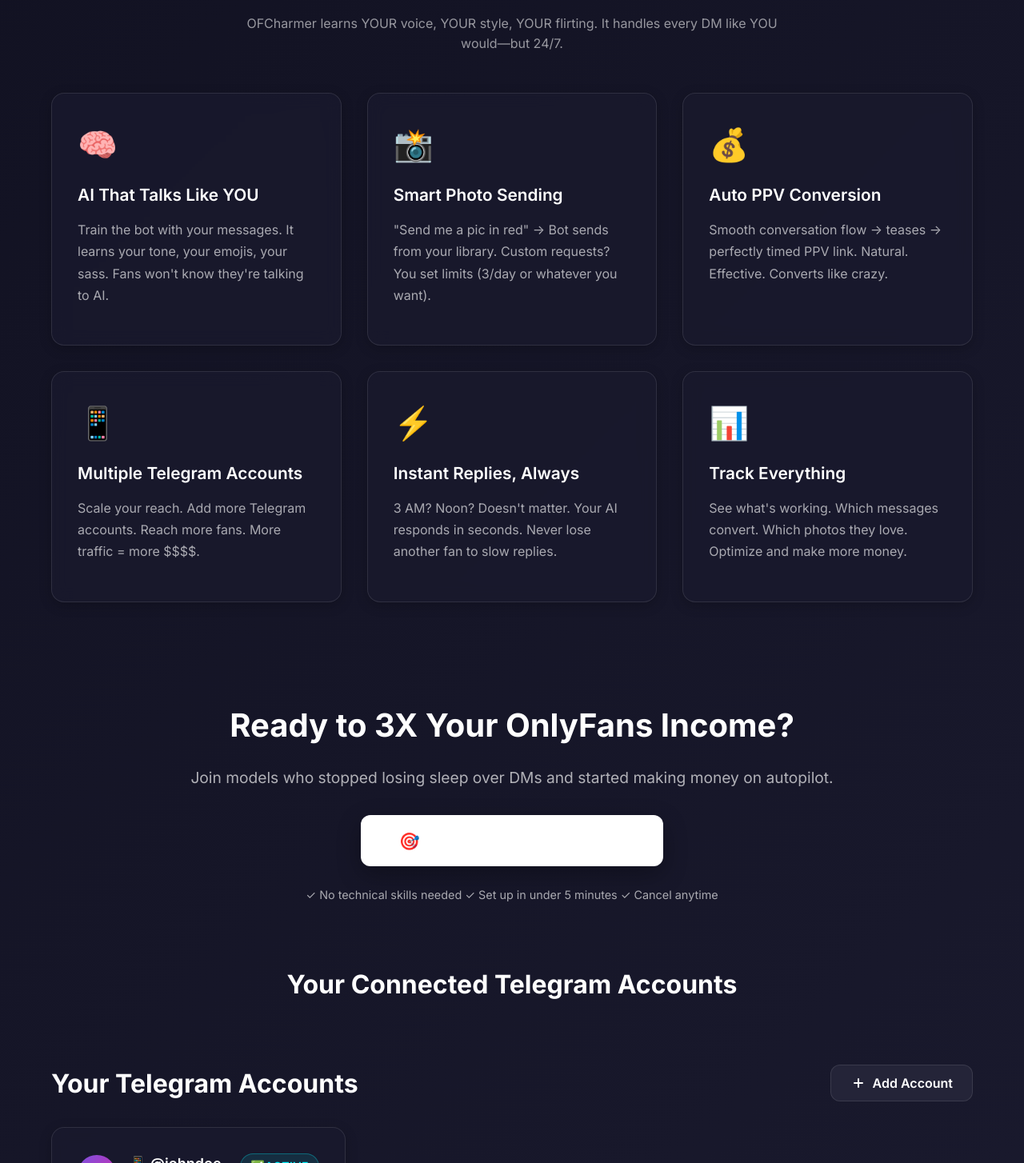
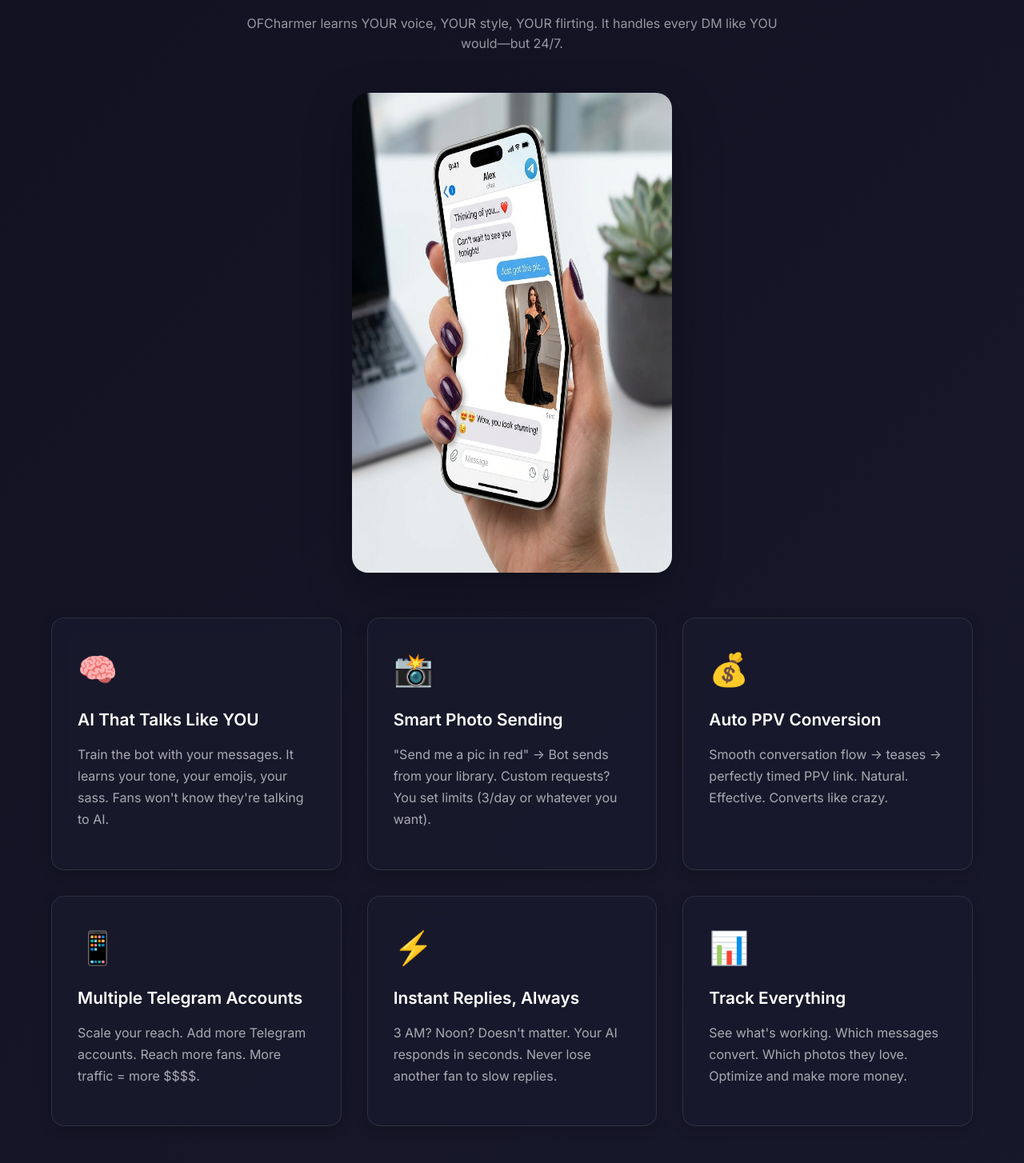
Before and after one commit to minhdo714/telegram-integration, a Next.js app: page / in a window 1280 px wide. Shown: the part 1296-2750 px from the top of the page at 80% size. Built offline with nearby package versions, Linux system fonts and the light colour scheme.

Commit message:
Add conversation mockup image and fix CTA button styling

```diff
--- a/app/page.js
+++ b/app/page.js
@@ -136,6 +136,17 @@
                         OFCharmer learns YOUR voice, YOUR style, YOUR flirting. It handles every DM like YOU would—but 24/7.
                     </p>
 
+                    {/* Phone Mockup Image */}
+                    <div style={{ textAlign: 'center', marginBottom: '3rem' }}>
+                        <Image
+                            src="/phone-conversation.png"
+                            alt="AI chatbot conversation on phone"
+                            width={400}
+                            height={600}
+                            style={{ borderRadius: '20px', boxShadow: '0 20px 60px rgba(0,0,0,0.3)' }}
+                        />
+                    </div>
+
                     <div style={{
                         display: 'grid',
                         gridTemplateColumns: 'repeat(auto-fit, minmax(300px, 1fr))',
@@ -214,11 +225,9 @@
                         Join models who stopped losing sleep over DMs and started making money on autopilot.
                     </p>
                     <button
-                        className="btn"
+                        className="btn btn-primary"
                         onClick={() => setIsModalOpen(true)}
                         style={{
-                            background: 'white',
-                            color: 'var(--color-primary)',
                             fontSize: '1.3rem',
                             padding: '1.2rem 3rem',
                             fontWeight: 'bold',
```
Also changed, not shown: public/phone-conversation.png (added).
